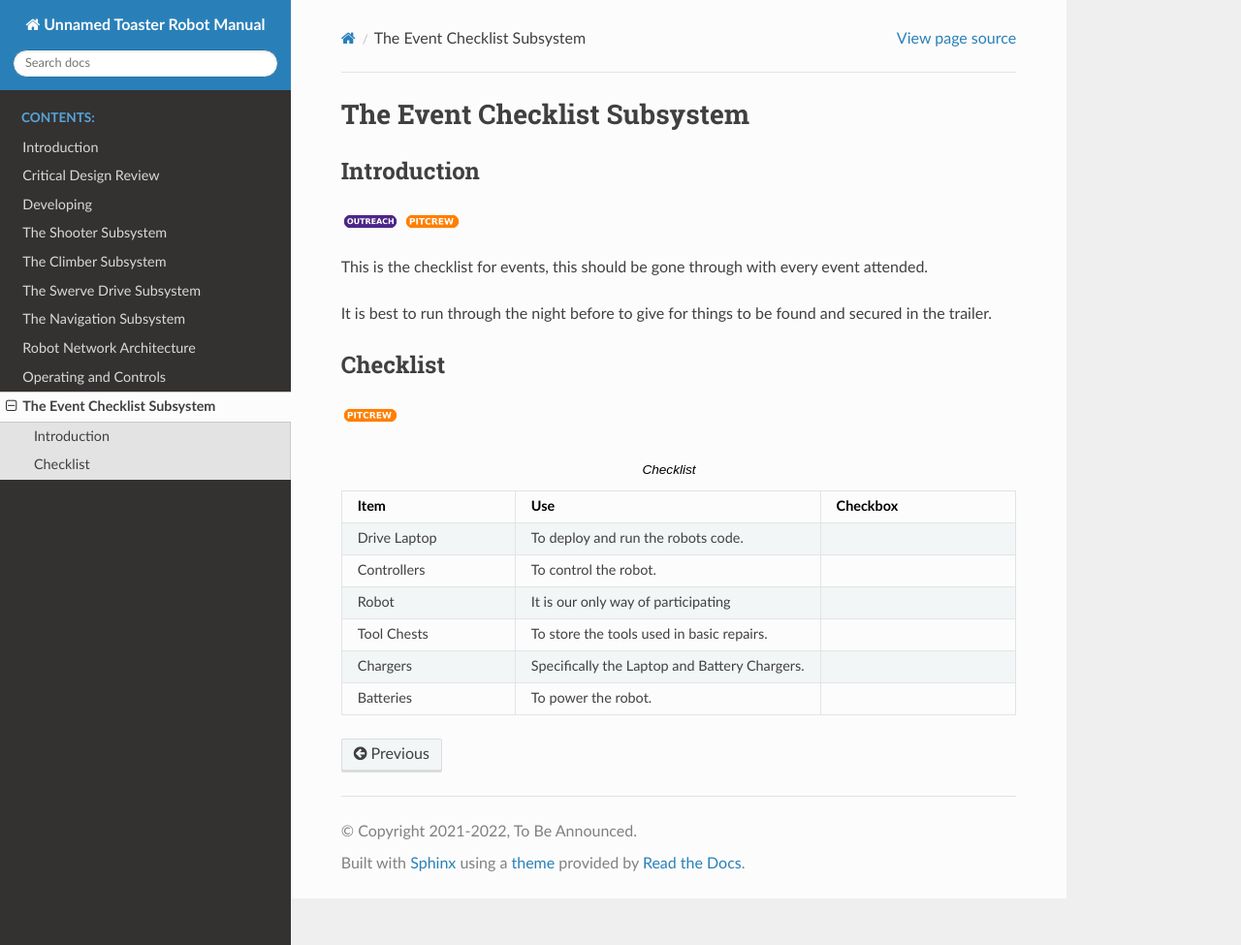
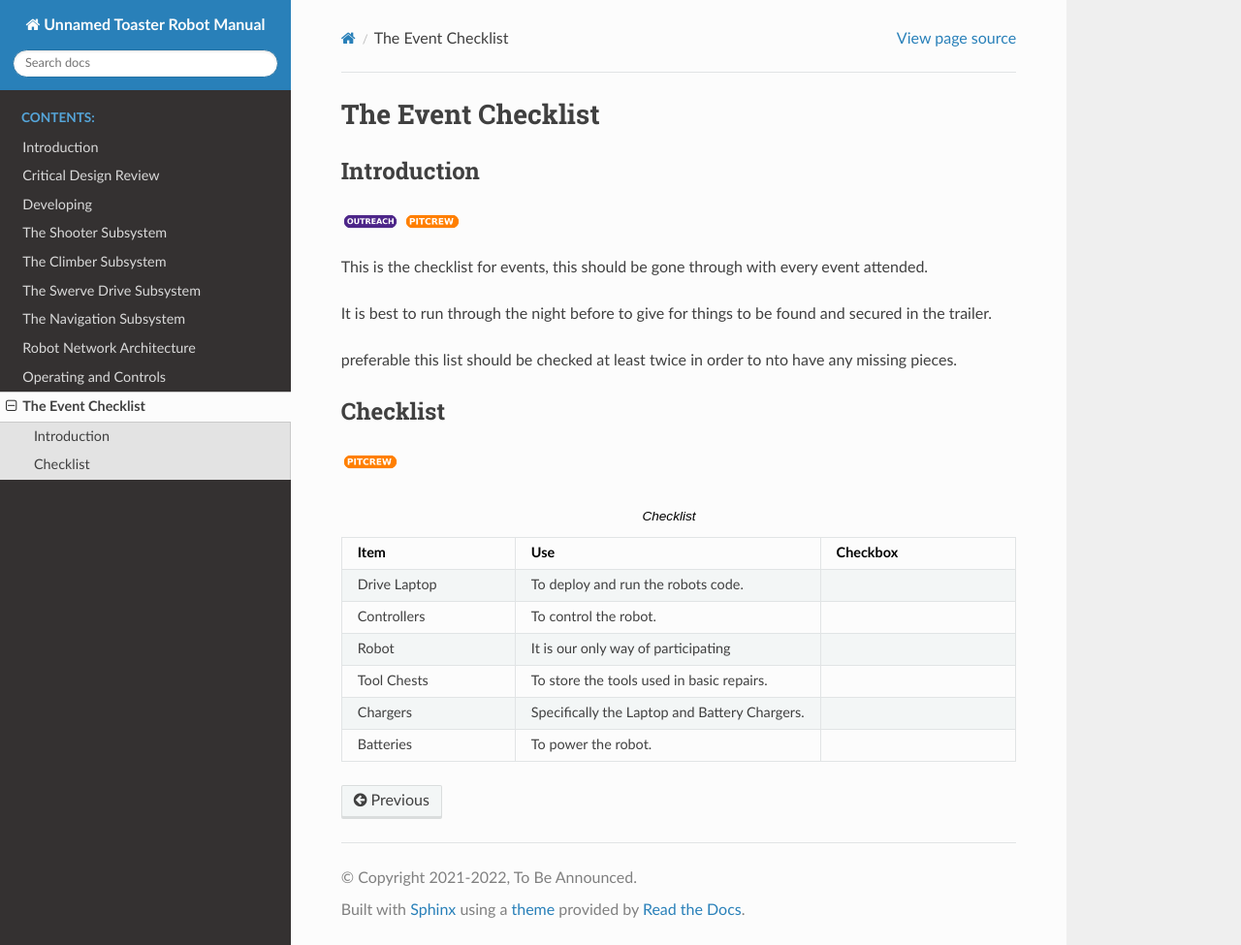
Before and after one commit to FRC-1721/1721-RapidReact, a Sphinx documentation site: the page built from docs/checklist/event.rst, in a window 1280 px wide and 975 px high. Shown: the whole window at 97% size. Built offline with Sphinx 7.4.7 and the Read the Docs theme 2.0.0, drawn with Linux system fonts in a browser that asks for light colours.

Commit message:
The Event Checklist Subsystem

```diff
--- a/docs/checklist/event.rst
+++ b/docs/checklist/event.rst
@@ -1,5 +1,5 @@
-The Event Checklist Subsystem
-#############################
+The Event Checklist
+###################
 
 .. include:: ../resources/resources.rst
 
@@ -13,6 +13,8 @@ This is the checklist for events, this should be gone through with every event a
 
 It is best to run through the night before to give for things to be found and secured in the trailer.
 
+preferable this list should be checked at least twice in order to nto have any missing pieces.
+
 Checklist
 ===========
 
```
